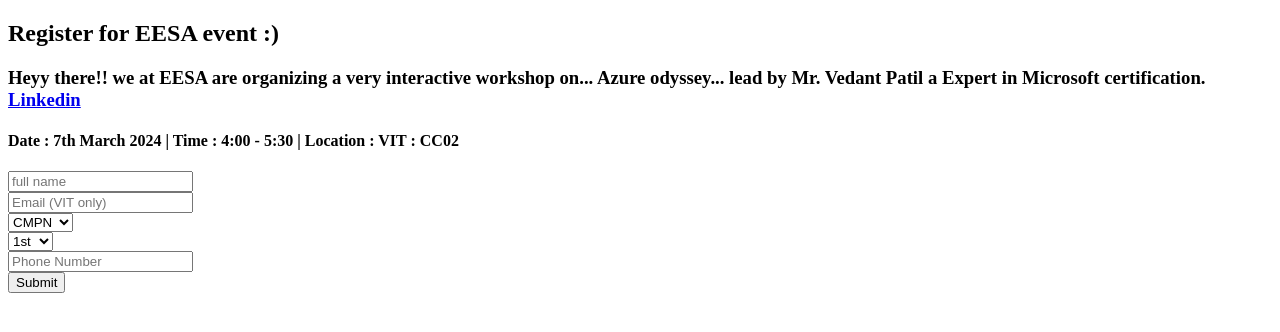
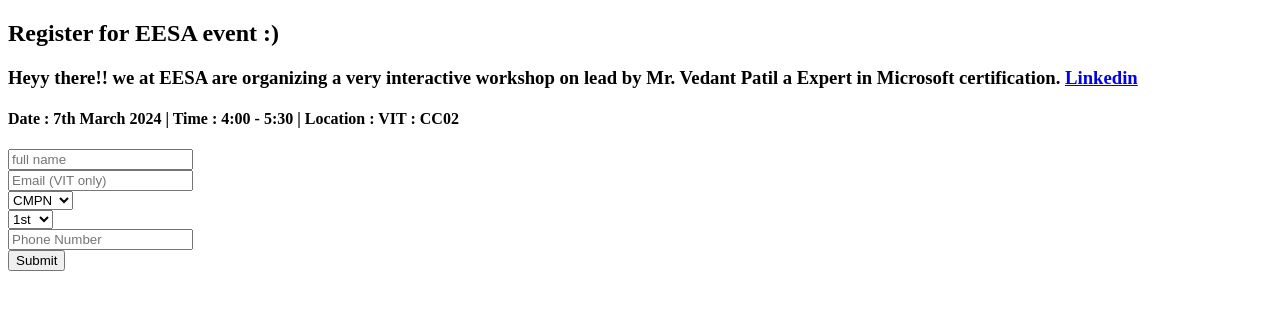
Before and after one commit to Harry-jain/hkt24, a Next.js app: page /register in a window 1280 px wide. Shown: the top 332 px of the page. Built offline with nearby package versions, Linux system fonts and the light colour scheme.

Commit message:
Update index.js

```diff
--- a/pages/register/index.js
+++ b/pages/register/index.js
@@ -36,8 +36,7 @@ const Contact = () => {
             Register for <span className="text-accent font-extrabold">EESA event :)</span>
           </h2>
           <h3 className=" p-2 text-white text-[30px] text-base font-bold">
-            Heyy there!! we at EESA are organizing a very interactive workshop on...{" "}
-            <span className="text-xl underline decoration-sky-500 text-blue-600">Azure odyssey</span>... lead by{" "}
+            Heyy there!! we at EESA are organizing a very interactive workshop on lead by{" "}
             <span className=" text-accent text-xl font-bold"> Mr. Vedant Patil </span>a
             Expert in Microsoft certification. <a className="text-blue-400 text-lg" href="https://www.linkedin.com/in/vedant-patil-6082/">Linkedin</a>{" "}
           </h3>
```
